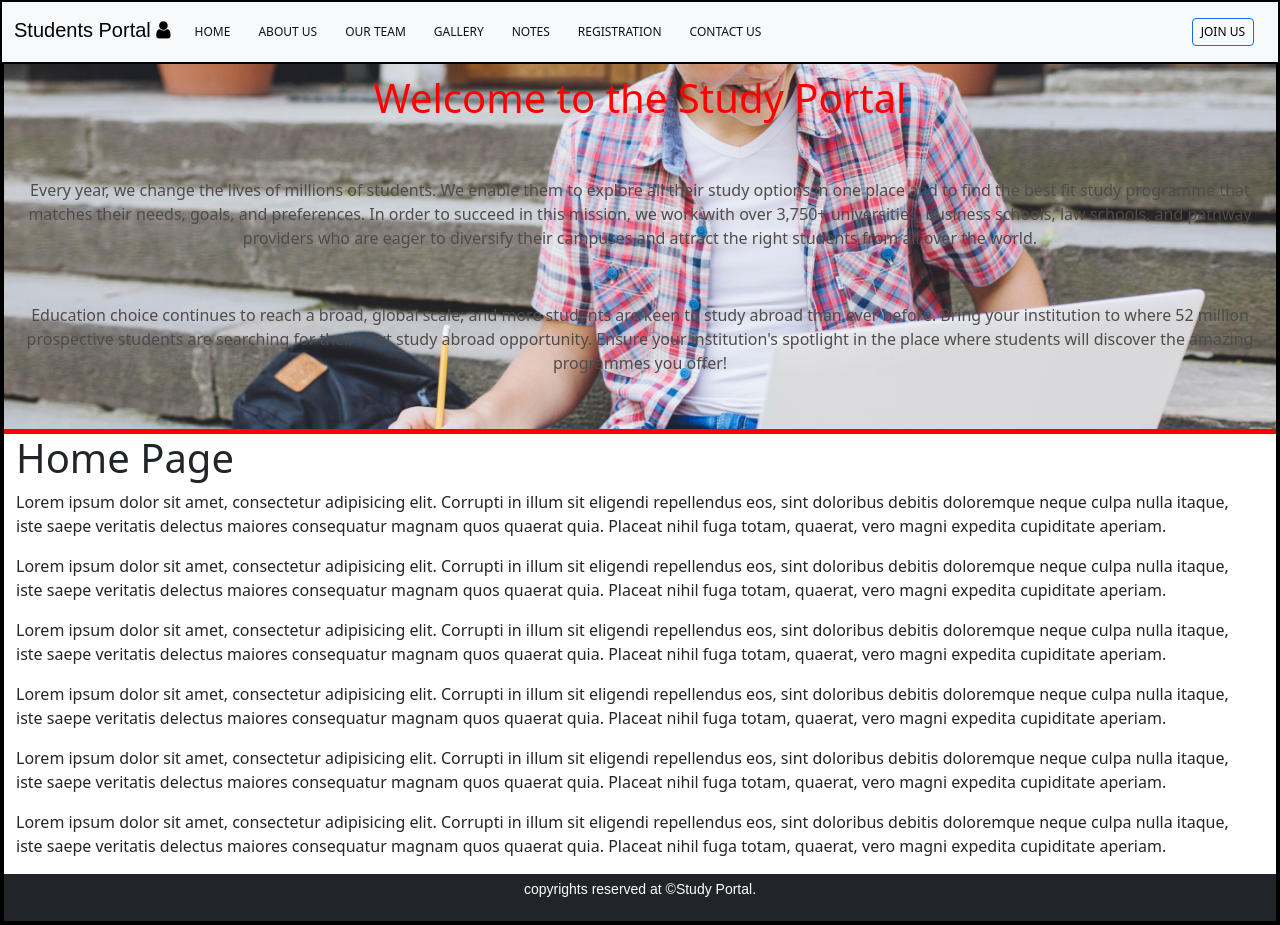
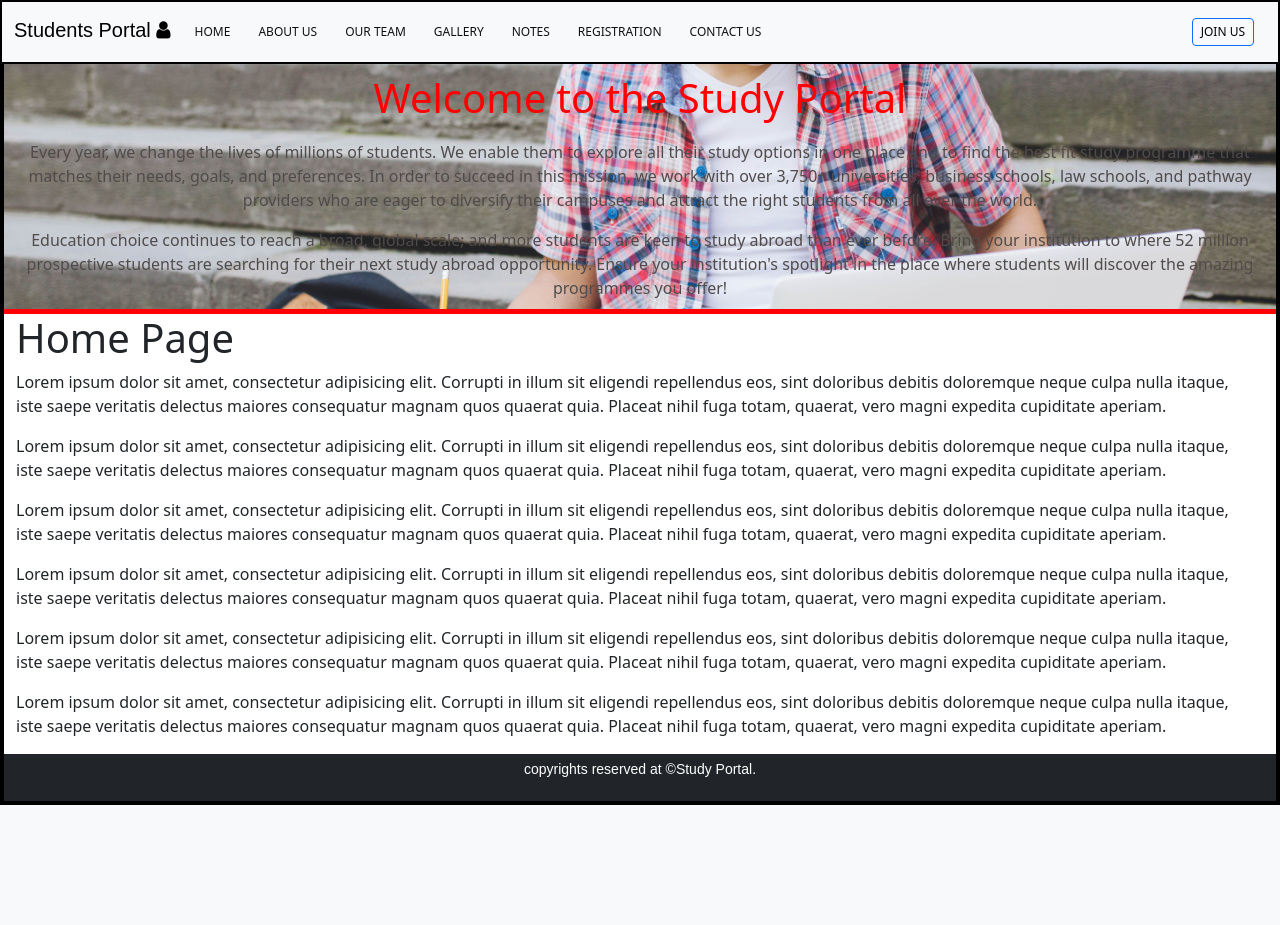
Before and after one commit to webdevavi96/myproject, a Django app: page /home/ in a window 1280 px wide. After the commit the page ends 805 px from the top, so only its background shows below. Run offline with Django 5.2, Linux system fonts and the light colour scheme; some web fonts are replaced.

Commit message:
update style.css

```diff
--- a/General/static/css/style.css
+++ b/General/static/css/style.css
@@ -92,7 +92,7 @@ section{
   width: 100%;
 }
 #home{
-  height: 370px;
+  height: 250px;
     background-image: url('/static/images/src/man-studying-stairs.jpg');
     background-size: cover;
     background-repeat: no-repeat;
```
